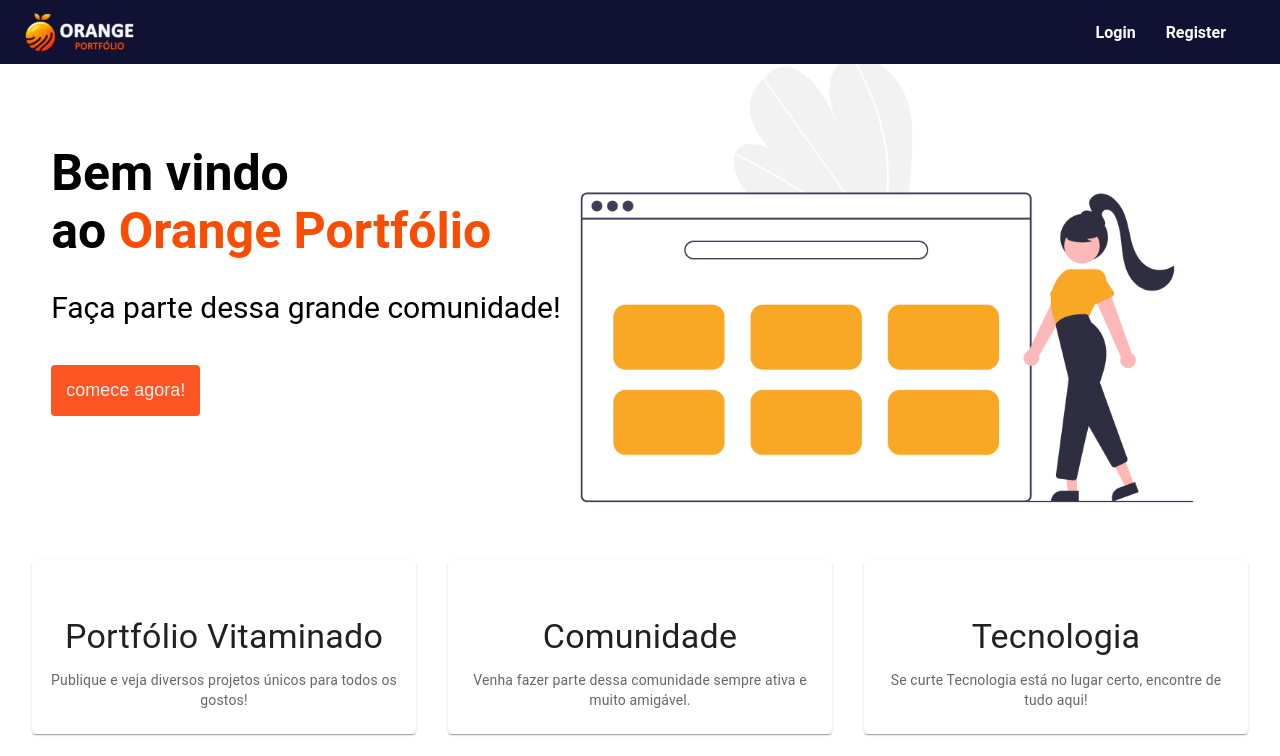
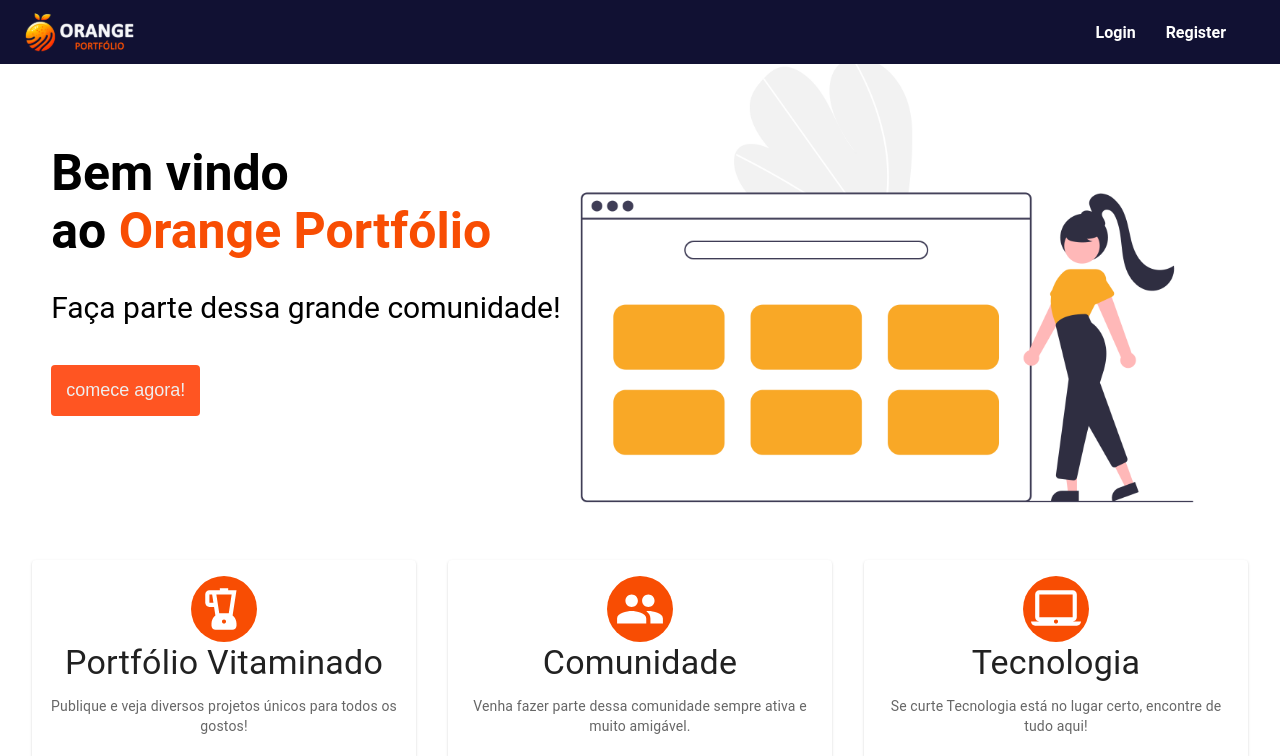
Before and after one commit to Hiogakui/Frontend, a Next.js app: page / in a window 1280 px wide. Shown: the top 756 px of the page. Built offline with nearby package versions, Linux system fonts and the light colour scheme.

Commit message:
fix: add priority in css cards

```diff
--- a/src/assets/components/indexComponents/cards.module.css
+++ b/src/assets/components/indexComponents/cards.module.css
@@ -9,12 +9,12 @@
 }
 
 .icon{
-    font-size: 50px;
-    color:#FFFFFF;
+    font-size: 50px !important;
+    color:#FFFFFF !important;
 }
 
 .btnIcon{
-    background-color: #f84d03;
+    background-color: #f84d03 !important;
     margin-bottom: 20px;
     pointer-events: none;
 }
--- a/src/assets/components/indexComponents/cards.module.tsx
+++ b/src/assets/components/indexComponents/cards.module.tsx
@@ -1,9 +1,9 @@
 import * as React from "react";
 import {Card, CardContent, Typography, Grid, IconButton} from '@mui/material';
-import styles from "./cards.module.css"
+import styles from "./cards.module.css";
 import BlenderIcon from '@mui/icons-material/Blender';
 import PeopleIcon from '@mui/icons-material/People';
-import LaptopMacIcon from '@mui/icons-material/LaptopMac';
+import LaptopMacIcon from '@mui/icons-material/LaptopMac'
 
 export default function Cards() {
     return (
```
